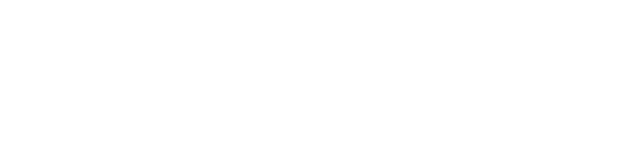
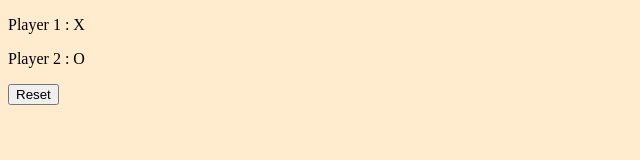
Before and after one commit to AxelBroeglin/js-experiments, a plain HTML site: page tictactoe.html in a window 1280 px wide. Shown: the whole page, without its empty margins (0-640 px from the left). Drawn offline with Linux system fonts and the light colour scheme.

Commit message:
Players+reset button

```diff
--- a/tictactoe.html
+++ b/tictactoe.html
@@ -5,9 +5,17 @@
     <meta http-equiv="X-UA-Compatible" content="IE=edge">
     <meta name="viewport" content="width=device-width, initial-scale=1.0">
     <title>Document</title>
+    <link rel="stylesheet" href="styles.css">
 </head>
 <body>
+    <main id="main">
+        <div id="box-container">
 
+        </div>
+        <p>Player 1 : X</p>
+        <p>Player 2 : O</p>
+        <button id="button-reset">Reset</button>
+    </main>
 </body>
 
 <script type="text/javascript" src="tictactoe.js"></script>
```
